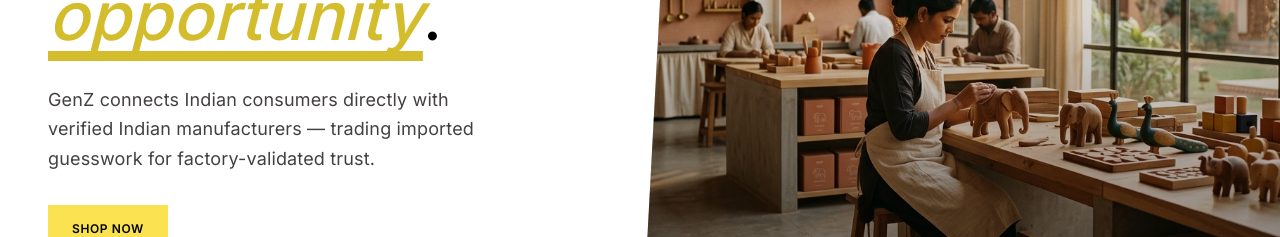
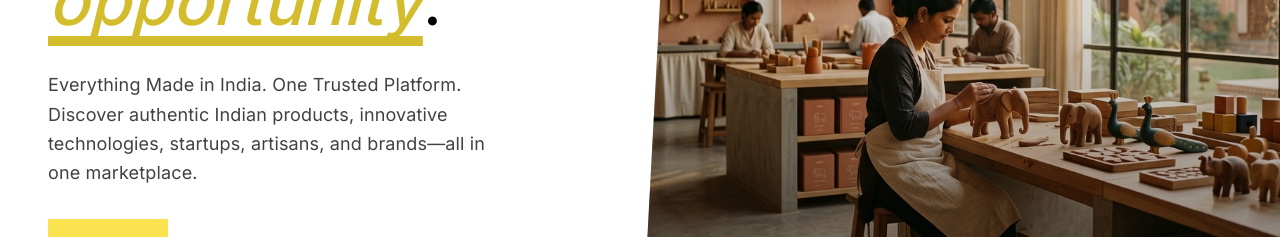
Before and after one commit to Ankith-sara/GenZ, a Next.js app: page / in a window 1280 px wide. Shown: the part 491-728 px from the top of the page. Built offline with nearby package versions, Linux system fonts and the light colour scheme; no server answers.

Commit message:
fix:content-home correction

```diff
--- a/src/app/(main)/page.tsx
+++ b/src/app/(main)/page.tsx
@@ -108,8 +108,9 @@ export default function HomePage() {
             </h1>
 
             <p className="font-graphik text-charcoal max-w-md text-lg leading-relaxed">
-              GenZ connects Indian consumers directly with verified Indian manufacturers
-              — trading imported guesswork for factory-validated trust.
+              Everything Made in India. One Trusted Platform. Discover authentic Indian
+              products, innovative technologies, startups, artisans, and brands—all in
+              one marketplace.
             </p>
 
             <div className="flex flex-wrap items-center gap-6">
```
